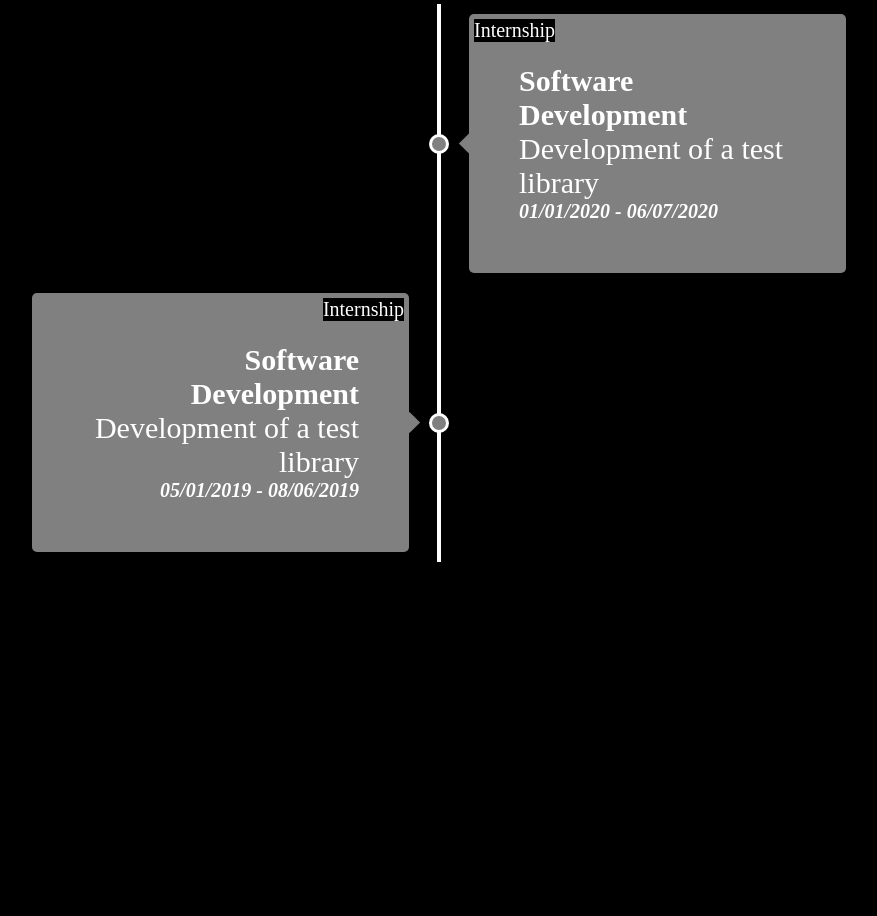
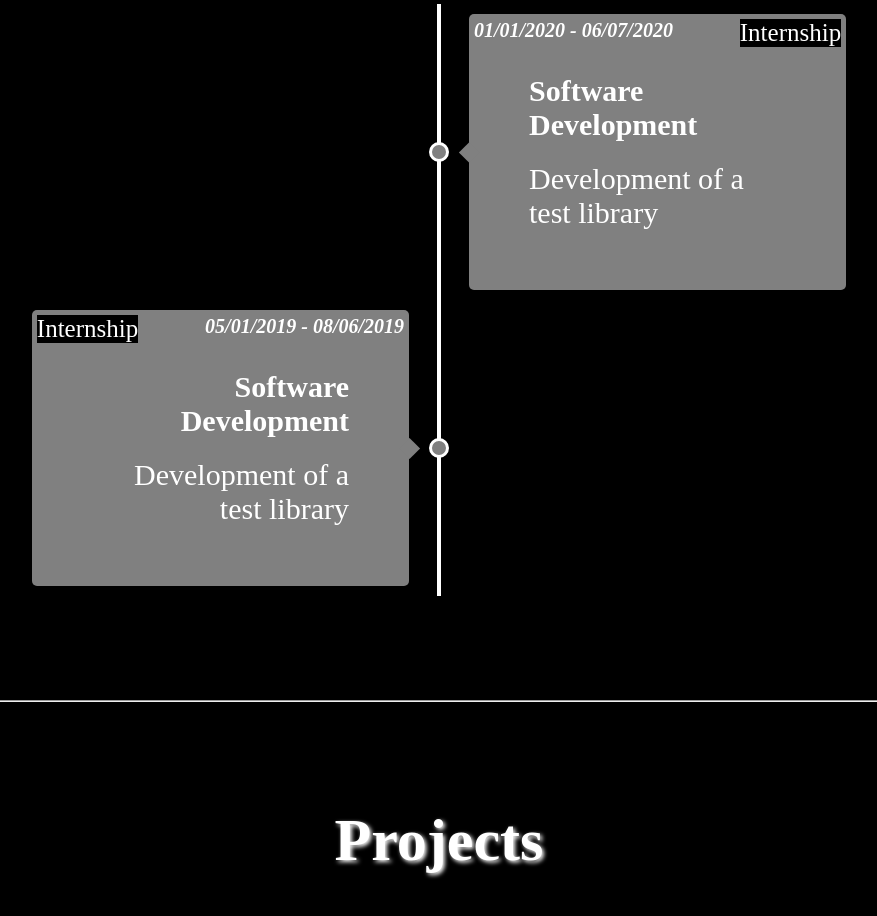
Before and after one commit to philippScomparin/my_portfolio, a React (Create React App) app: page / in a window 1280 px wide. Shown: the part 2840-3756 px from the top of the page, without its empty margins (201-1078 px from the left). Before the commit the page ends 3450 px from the top, so only its background shows below. Built offline with nearby package versions, Linux system fonts and the light colour scheme.

Commit message:
added timeline and created projects section

```diff
--- a/src/App.css
+++ b/src/App.css
@@ -86,7 +86,6 @@ hr{
 .philosophy h2{
     font-size: 30px;
     font-style: italic;
-
 }
 
 .carousel {
@@ -102,15 +101,12 @@ hr{
     display: flex;
     transition: 0.4s;
     align-items: center;
-
 }
 
 .carouselPrinciples{
     min-width: 50%;
     display: flex;
     flex-direction: column;
-
-
 }
 
 .carouselPrinciples h3{
@@ -124,7 +120,6 @@ hr{
     font-size: 30px;
     width: 50%;
     left: 25%;
-
 }
 
 .carousel img{
@@ -168,8 +163,6 @@ hr{
     min-width: 15%;
     margin: 30px 80px;
     padding: 30px 30px;
-
-
 }
 
 .category:hover{
@@ -208,7 +201,6 @@ hr{
     left: calc(50% - 2px);
     width: 4px;
     height: 100%;
-
 }
 
 
@@ -241,15 +233,14 @@ hr{
     align-items: flex-end;
     padding: 50px;
     font-size: 30px;
-
 }
 
 .breakpoint-content .type{
     position: absolute;
     top: 5px;
     background-color: black;
-    right: 5px;
-    font-size: 20px;
+    left: 5px;
+    font-size: 25px;
 }
 
 
@@ -297,17 +288,30 @@ hr{
     position: absolute;
     top: 5px;
     background-color: black;
-    left: 5px;
-    right: auto;
-    font-size: 20px;
+    right: 5px;
+    left: auto;
+    font-size: 25px;
 }
 
 .breakpoint-content .topic{
     font-weight: bold;
+    padding: 10px;
 }
 
 .breakpoint-content .timeperiod{
+    position: absolute;
+    top: 5px;
+    right: 5px;
     font-size: 20px;
+    font-weight: bolder;
     font-style: italic;
-    font-weight: bolder;
 }
+
+.breakpoint:nth-child(odd) .timeperiod{
+    left: 5px;
+    right: auto;
+}
+
+.breakpoint-content .description{
+    padding: 10px;
+}
--- a/src/App.js
+++ b/src/App.js
@@ -4,6 +4,7 @@ import Introduction from './Components/Introduction'
 import Philosophy from './Components/Philosophy'
 import Skills from './Components/Skills'
 import Timeline from './Components/Timeline'
+import Projects from './Components/Projects'
 
 function App() {
   return (
@@ -15,6 +16,8 @@ function App() {
       <Skills/>
       <hr/>
       <Timeline />
+      <hr/>
+      <Projects />
     </div>
   );
 }
--- /dev/null
+++ b/src/Components/Projects.js
@@ -0,0 +1,11 @@
+import React from 'react'
+
+function Projects() {
+    return (
+        <div>
+            <h1 className="sectionHeader">Projects</h1>
+        </div>
+    )
+}
+
+export default Projects
```
